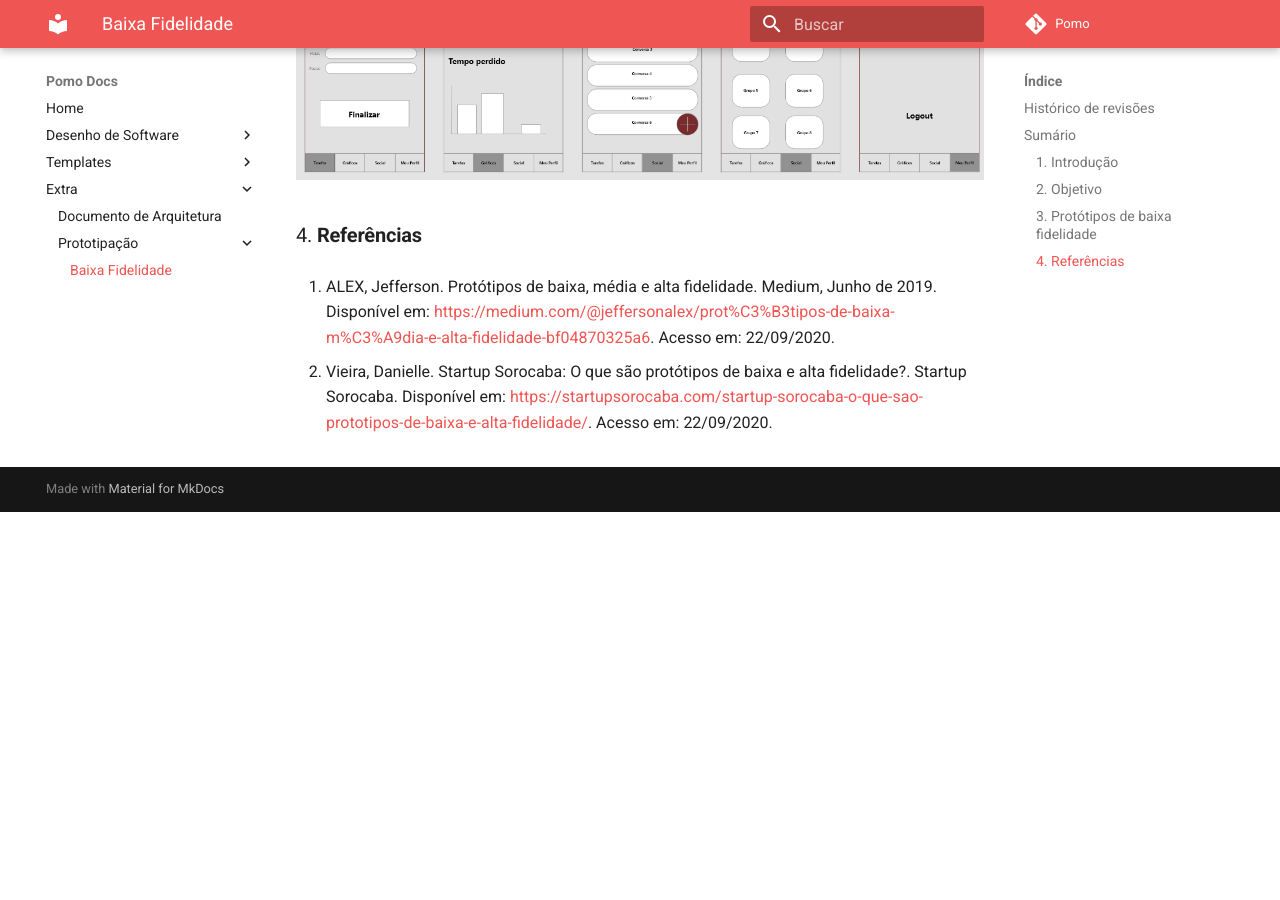
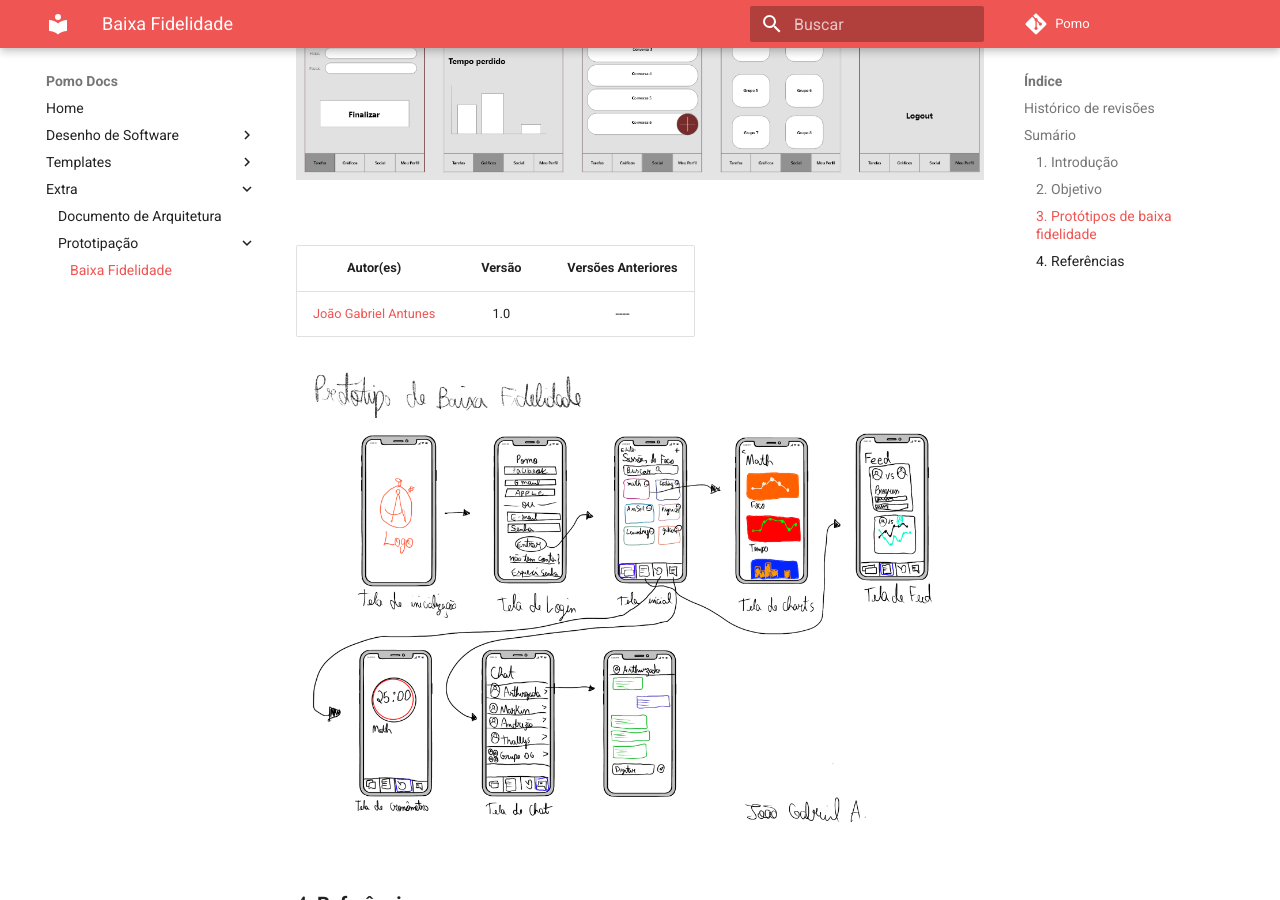
Before and after one commit to UnBArqDsw/2020.1_G6_Pomo, an MkDocs documentation site: the page built from docs/extra/prototipos/baixa_fidelidade.md, in a window 1280 px wide and 900 px high, scrolled down 2546 px. Built offline with MkDocs 1.6.1 and Material for MkDocs 9.7.7, drawn with Linux system fonts in a browser that asks for light colours; comment, search, counter and statistics services are not loaded; before the commit the page ends 3058 px from its top, so only the background shows below that.

Commit message:
[DOC] #17 Adicionando meu protótipo de baixa fidelidade.

```diff
--- a/docs/extra/prototipos/baixa_fidelidade.md
+++ b/docs/extra/prototipos/baixa_fidelidade.md
@@ -43,6 +43,13 @@ O objetivo da prototipação de baixa fidelidade é criar uma versão básica te
 
 ![protótipo de baixa fidelidade arthur](../../img/prototipo/arthur/prototipo_arthur_v1.PNG)
 
+<br>
+
+|Autor(es)|Versão|Versões Anteriores|
+:------:|:------:|:-------:
+|[João Gabriel Antunes](https://github.com/flyerjohn)| 1.0 | ----
+
+![protótipo de baixa fidelidade joao](../../img/prototipo/joao_v1.png)
 
 
 
```
Also changed, not shown: docs/img/prototipo/joao_v1.png (added).
